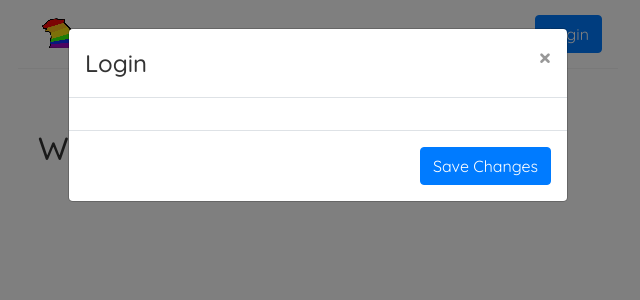
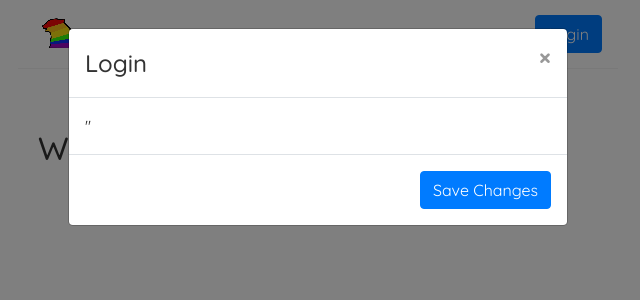
Before and after one commit to CronNinja/gaybearcapital, a React (Create React App) app: page / in a window 1280 px wide. Both pictures are taken after a click on the button "Login". Shown: the top 300 px of the page, without its empty margins (322-962 px from the left). Built offline with nearby package versions, Linux system fonts and the light colour scheme; no server answers; what aws-amplify would draw is missing.

Commit message:
prewebhooks

```diff
--- a/package.json
+++ b/package.json
@@ -15,6 +15,7 @@
     "react-dom": "^17.0.2",
     "react-router-dom": "^5.2.0",
     "react-scripts": "4.0.3",
+    "react-use-websocket": "^2.7.1",
     "web-vitals": "^1.1.2"
   },
   "scripts": {
@@ -40,6 +41,5 @@
       "last 1 firefox version",
       "last 1 safari version"
     ]
-  },
-  "proxy": "https://xumm.gaybear.capital"
+  }
 }
--- a/src/components/Nav/Login.js
+++ b/src/components/Nav/Login.js
@@ -1,38 +1,58 @@
-import React, { useState } from 'react';
+import React, { useEffect, useState } from 'react';
 import Modal from 'react-bootstrap/Modal';
 import Button from 'react-bootstrap/Button';
+import axios from 'axios';
+import { Col, Row } from 'react-bootstrap';
+import Websocket from './Websocket'
 
 export default function Login({ props }) {
     const [show, setShow] = useState(false);
-
+    const [payload, setPayload] = useState({});
+    const [loadingStatus, setLoadingStatus] = useState('');
     const handleClose = () => setShow(false);
     const handleShow =  () => {
         setShow(true);
-        xummSign();
+        if(loadingStatus === ''){
+          xummSign();
+        }
+    }
+    async function xummSign() {
+      axios
+        .post('https://xumm.gaybear.capital/payload')
+        .then((response) => {
+          setPayload(response.data.body);
+          setLoadingStatus('loaded')
+        }).catch((error) => {
+          console.log(error);
+        })
     }
 
-    async function xummSign() {
-        console.log('test')
-        await fetch('/gbc/payload', {
-            method: 'GET',
-            headers: {
-                'Content-Type': 'application/json',
-            }
-        }).then(data => {
-            console.log(data);
-        })
-    }
+    useEffect(() => {
+      console.log(payload);
+    }, [payload])
+
     return (
       <>
         <Button variant="primary" onClick={ handleShow }>
           Login
         </Button>
 
-        <Modal show={show} onHide={ handleClose } animation={ false }>
+        <Modal show={show} onHide={ handleClose } animation={ false } size="xlg">
           <Modal.Header closeButton>
             <Modal.Title>Login</Modal.Title>
           </Modal.Header>
-          <Modal.Body></Modal.Body>
+          <Modal.Body>
+            { payload.refs &&
+              <div>
+                <Row>
+                  <Col><img src={payload.refs.qr_png} alt="Scan Xumm" className="xummQR"/></Col>
+                  <Col><Websocket url={ payload.refs.websocket_status } setPayload={ setPayload }/></Col>
+                </Row>
+                <Row><p>or click <a href={ payload.next.always } target="_blank" rel="noreferrer">here</a> to launch Xumm</p></Row>
+              </div>
+            }
+              <div id="xummModalBody">''</div>
+          </Modal.Body>
           <Modal.Footer>
             <Button variant="primary" onClick={ handleClose }>
               Save Changes
--- /dev/null
+++ b/src/components/Nav/Websocket.js
@@ -0,0 +1,47 @@
+import React, { useState, useEffect } from 'react';
+import { Row } from 'react-bootstrap';
+import useWebSocket from 'react-use-websocket';
+
+export default function WebSocket({ url, setPayload }) {
+  const [socketUrl] = useState(url);
+  const {
+    lastMessage
+  } = useWebSocket(socketUrl);
+  useEffect(() => {
+    if(lastMessage !== null){
+      let x = JSON.parse(lastMessage.data);
+      if(x.payload_uuidv4){
+       x.signed ?
+        document.getElementById('xummModalBody').innerText = 'The sign request has been signed succesfully!' :
+        document.getElementById('xummModalBody').innerText = 'The sign request has been rejected succesfully.';
+        setPayload(x);
+      }
+      if(x.opened){
+        document.getElementById('wssStatus1').innerText = 'Opened in xumm';
+        document.getElementById('wssStatus2').innerText = '';
+        document.getElementById('wssStatus3').innerText = 'Waiting for you to resolve (accept / deny) the SignIn request in XUMM app. After signing and successful submission this message will be updated.';
+      }
+    }
+  }, [lastMessage, setPayload]);
+/*
+
+  const connectionStatus = {
+    [ReadyState.CONNECTING]: 'Connecting',
+    [ReadyState.OPEN]: 'Open',
+    [ReadyState.CLOSING]: 'Closing',
+    [ReadyState.CLOSED]: 'Closed',
+    [ReadyState.UNINSTANTIATED]: 'Uninstantiated',
+  }[readyState];
+
+  */
+  return (
+    <div>
+      <Row>
+        <i aria-hidden="true" className="d-none d-sm-inline-block"><p id="wssStatus1">Scan this QR with xumm</p></i>
+      </Row>
+      <Row><p id="wssStatus2">Request details will be visible in the xumm app after scanning the QR code.</p></Row>
+      <Row></Row>
+      <Row id="wssStatus3"><p>Waiting for you to scan the <strong>SignIn</strong> request with the xumm app.</p></Row>
+    </div>
+  );
+}
--- a/src/css/App.css
+++ b/src/css/App.css
@@ -128,3 +128,9 @@ ul {
 .error-text{
   color: red;
 }
+
+/* Xumm */
+.xummQR{
+  width: 196px;
+  height: 196px;
+}
```
Also changed, not shown: 2 other files (tests, documents, lock files or other folders).
